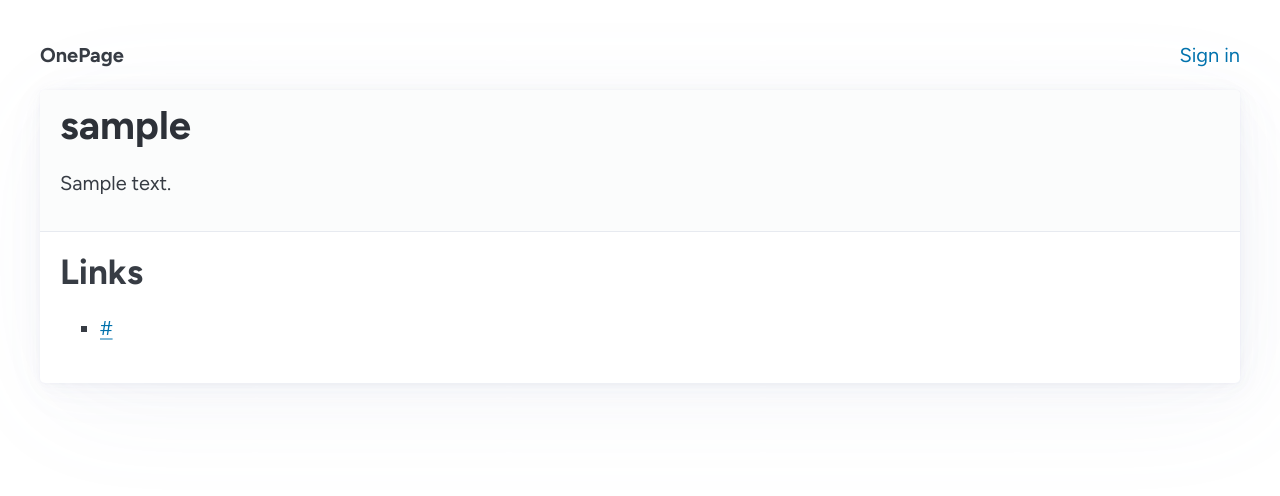
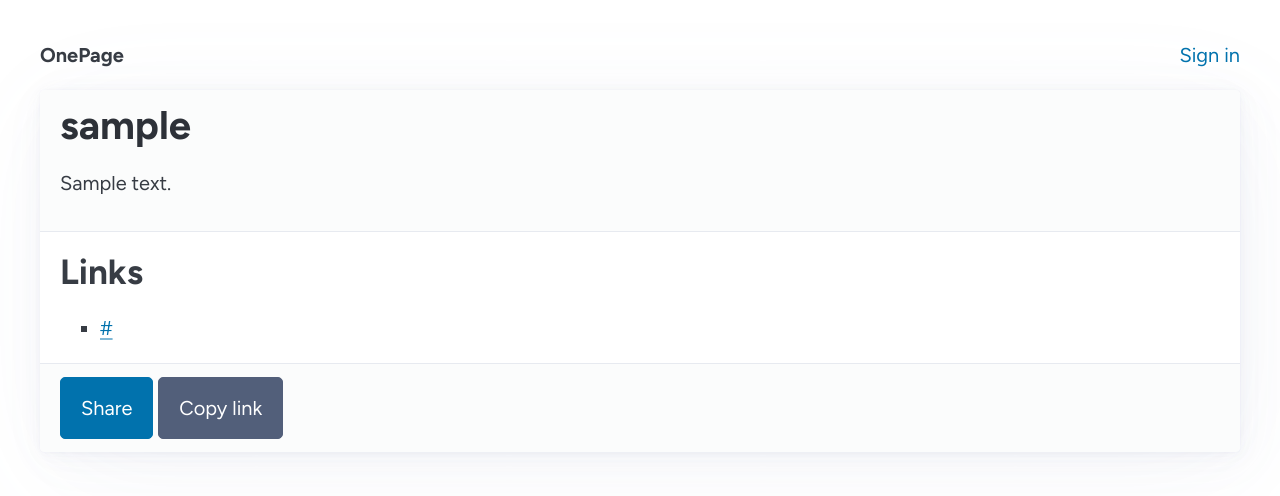
Before and after one commit to xtt28/onepage, a Django app: a page that uses onepage/pages/templates/pages/view_page.html in a window 1280 px wide. Shown: the top 496 px of the page. Run offline with Django 5.2, Linux system fonts and the light colour scheme; tables that the repository leaves empty hold one stand-in row (values such as "Sample post"); some libraries are stand-ins or nearby versions.

Commit message:
Add footer with buttons to profile pages

```diff
--- a/onepage/pages/templates/pages/view_page.html
+++ b/onepage/pages/templates/pages/view_page.html
@@ -20,6 +20,14 @@
         </li>
         {% endfor %}
     </ul>
+    <footer>
+        <button id="share">
+            Share
+        </button>
+        <button class="secondary" id="copy-link">
+            Copy link
+        </button>
+    </footer>
 </article>
 
 
```
